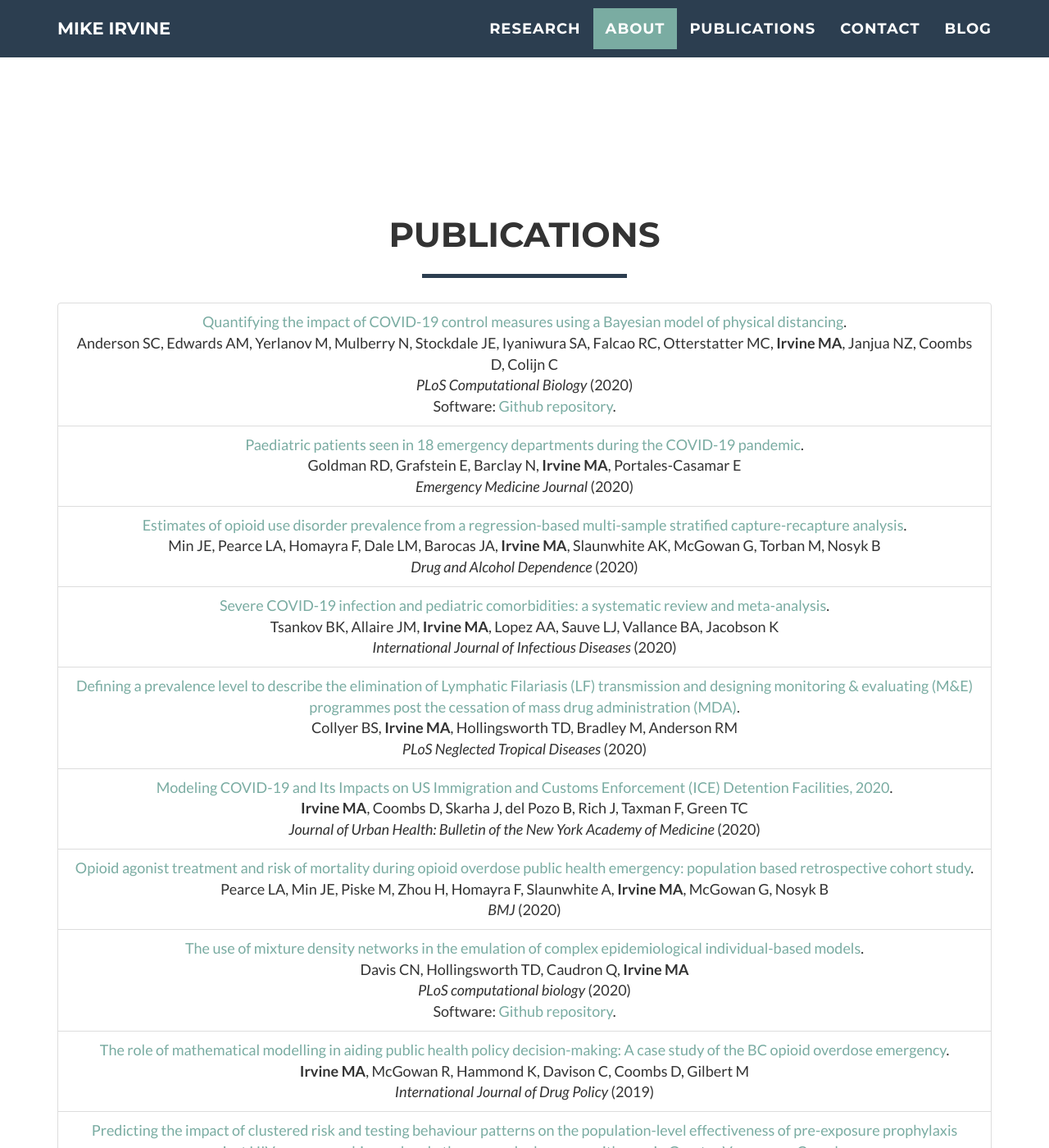
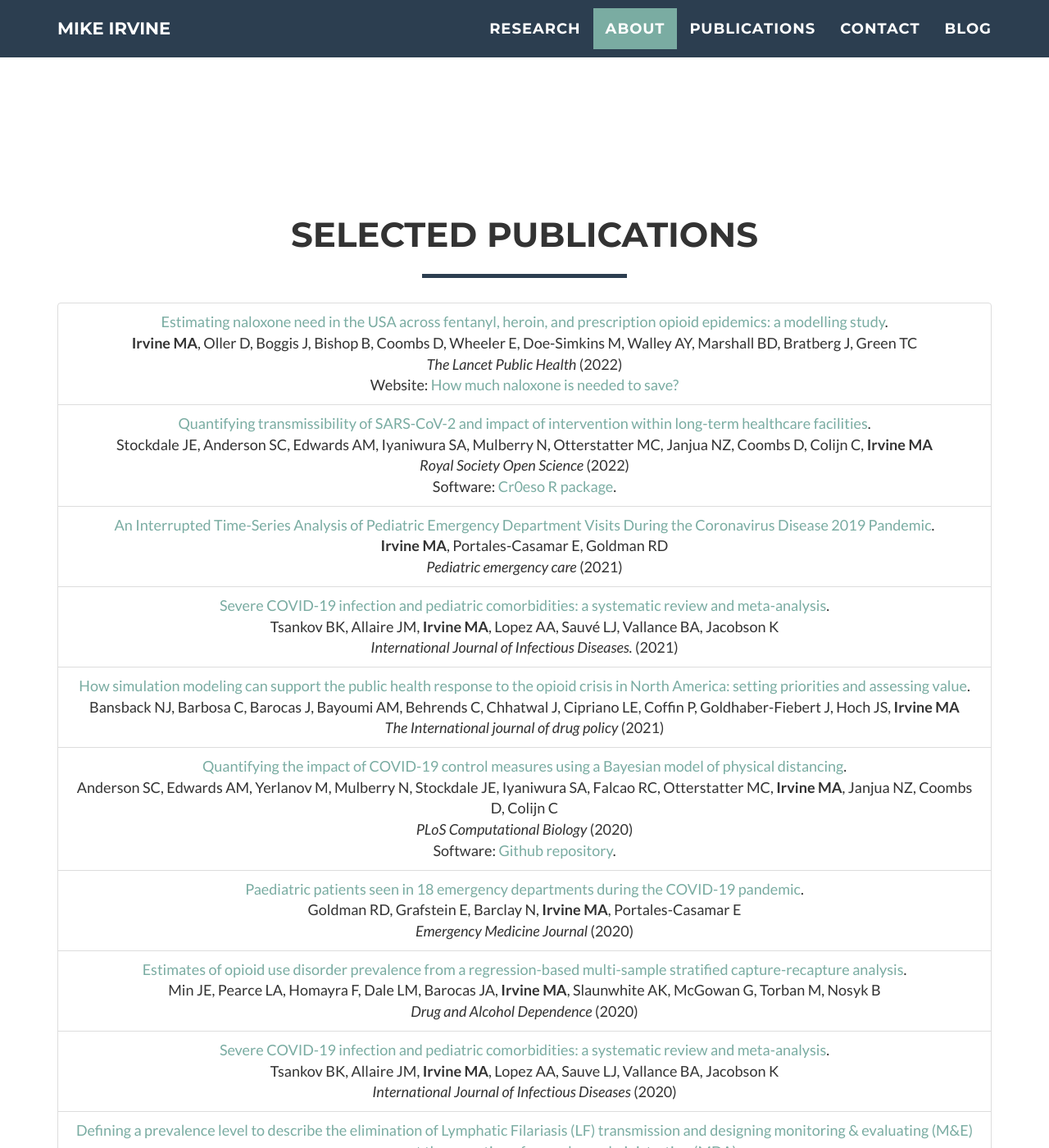
Before and after one commit to sempwn/sempwn.github.io, a Jekyll site: the page index.html, which Jekyll copies as it is, in a window 1280 px wide and 1400 px high, scrolled down 2175 px. Shown: the whole window at 82% size. Built offline with Jekyll 4.4.1, drawn with Linux system fonts in a browser that asks for light colours; nearby versions of some CDN libraries; some web fonts are replaced; a script that is not in the unit is left out; comment, search, counter and statistics services are not loaded; some of the changed text lies outside the part shown.

Commit message:
Update publications to 2021.

```diff
--- a/index.html
+++ b/index.html
@@ -190,9 +190,9 @@
             <div class="row">
                 <div class="col-lg-4 col-lg-offset-2">
                     <p>
-                      I am currently the biostatistical lead at
-                      <a href="https://www.bcchr.ca/">British Columbia Children's
-                          Hospital Research Institute</a>.
+                      I am currently a senior scientist at the
+                      <a href="http://www.bccdc.ca/our-research/people/mike-irvine">British Columbia Centre for Disease Control</a> and
+                      an <a href="https://www.sfu.ca/fhs/about/people/profiles/michael-irvine.html">adjunct professor at Simon Fraser University in the Faculty of Health Sciences</a>.
                       Previously, I was a postdoctoral research fellow at the
                       <a href="https://www.math.ubc.ca/Research/MathBio/index.php">
                       University of British Columbia</a>, the
@@ -246,13 +246,41 @@
         <div class="container">
             <div class="row">
                 <div class="col-lg-12 text-center">
-                    <h2>Publications</h2>
+                    <h2>Selected publications</h2>
                     <hr class="star-primary">
                 </div>
             </div>
             <div class="row">
               <div class="col-lg-12 text-center">
                 <ul class="list-group">
+
+                  <li class="list-group-item">
+                             <a href="https://doi.org/10.1016/S2468-2667(21)00304-2">Estimating naloxone need in the USA across fentanyl, heroin, and prescription opioid epidemics: a modelling study</a>.<br>
+                             <b>Irvine MA</b>, Oller D, Boggis J, Bishop B, Coombs D, Wheeler E, Doe-Simkins M, Walley AY, Marshall BD, Bratberg J, Green TC<br>
+                             <i>The Lancet Public Health</i> (2022)<br>
+                             Website: <a href="http://naloxoneneededtosave.org">How much naloxone is needed to save?</a>
+                  </li>
+                  <li class="list-group-item">
+                       <a href="https://doi.org/10.1098/rsos.211710">Quantifying transmissibility of SARS-CoV-2 and impact of intervention within long-term healthcare facilities</a>.<br>
+                       Stockdale JE, Anderson SC, Edwards AM, Iyaniwura SA, Mulberry N, Otterstatter MC, Janjua NZ, Coombs D, Colijn C, <b>Irvine MA</b><br>
+                       <i>Royal Society Open Science</i> (2022)<br>
+                       Software: <a href="https://sempwn.github.io/cr0eso/">Cr0eso R package</a>.
+                  </li>
+                  <li class="list-group-item">
+                     <a href="https://doi.org/10.1371/journal.pcbi.1008274">An Interrupted Time-Series Analysis of Pediatric Emergency Department Visits During the Coronavirus Disease 2019 Pandemic</a>.<br>
+                     <b>Irvine MA</b>, Portales-Casamar E, Goldman RD<br>
+                     <i>Pediatric emergency care</i> (2021)<br>
+                  </li>
+                  <li class="list-group-item">
+                     <a href="https://doi.org/10.1016/j.ijid.2020.11.163">Severe COVID-19 infection and pediatric comorbidities: a systematic review and meta-analysis</a>.<br>
+                     Tsankov BK, Allaire JM, <b>Irvine MA</b>, Lopez AA, Sauvé LJ, Vallance BA, Jacobson K<br>
+                     <i>International Journal of Infectious Diseases.</i> (2021)<br>
+                  </li>
+                  <li class="list-group-item">
+                     <a href="https://doi.org/10.1016/j.drugpo.2020.102726">How simulation modeling can support the public health response to the opioid crisis in North America: setting priorities and assessing value</a>.<br>
+                     Bansback NJ, Barbosa C, Barocas J, Bayoumi AM, Behrends C, Chhatwal J, Cipriano LE, Coffin P, Goldhaber-Fiebert J, Hoch JS, <b>Irvine MA</b><br>
+                     <i>The International journal of drug policy</i> (2021)<br>
+                  </li>
                   <li class="list-group-item">
                            <a href="https://doi.org/10.1371/journal.pcbi.1008274">Quantifying the impact of COVID-19 control measures using a Bayesian model of physical distancing</a>.<br>
                            Anderson SC, Edwards AM, Yerlanov M, Mulberry N, Stockdale JE, Iyaniwura SA, Falcao RC, Otterstatter MC, <b>Irvine MA</b>, Janjua NZ, Coombs D, Colijn C<br>
@@ -930,11 +958,23 @@ Hollingsworth TD, Adams ER, Anderson RM, Atkins K, Bartsch S, Basáñez MG, Behr
                                 <p>
                                   Introduction to modelling and outbreak simulation tool created for the Science World
                                   <a href="http://bccdcfoundation.org/blog/blog/2017/09/20/bccdc-foundation-partners-with-science-world-to-bring-bccdc-experts-to-zombie-outbreak-event/">After Dark: Zombie Outbreak</a>
-                                  event in partnership with the <a href="http://bccdcfoundation.org/">BCCDC foundation</a>.
+                                  2017 event in partnership with the <a href="http://bccdcfoundation.org/">BCCDC foundation</a>.
                                 </p>
                                 <p><a href="https://sempwn.github.io/zombie-game/">Zombie outbreak modelling</a></p>
                               </li>
+                              <li class="list-group-item">
+                                <p>
+                                  Introduction to vaccine dynamics created for the Science World
+                                  <a href="https://bccdcfoundation.org/bccdc-foundation-bccdc-and-science-world-after-dark-october-fun-events/">After Dark Murder Mystery 2019</a>
+                                  event in partnership with the <a href="http://bccdcfoundation.org/">BCCDC foundation</a>.
+                                </p>
+                                <p><a href="https://sempwn.github.io/vaccine-dynamics/">Vaccine modelling</a></p>
+                              </li>
 
+                              <li class="list-group-item">
+                                <p>Modelling of naloxone use and need by state in the US. Resulting model based on <a href="https://doi.org/10.1016/S2468-2667(21)00304-2">The Lancet Public Health study</a></p>
+                                <p><a href="http://naloxoneneededtosave.org">How much naloxone is needed to save?</a></p>
+                              </li>
                             </ul>
                             <h3> Related Publications </h3>
                             <ul class="list-group">
@@ -1027,6 +1067,9 @@ Hollingsworth TD, Adams ER, Anderson RM, Atkins K, Bartsch S, Basáñez MG, Behr
     <script src="/js/konami.js"></script>
     <script src="/js/easteregg.js"></script>
 
+    <!-- embed plumx widget --->
+    <script type="text/javascript" src="//cdn.plu.mx/widget-popup.js"></script>
+
     <!-- cookie notice -->
     <script type="text/javascript" id="cookieinfo"
 	   src="//cookieinfoscript.com/js/cookieinfo.min.js"
```
Also changed, not shown: other parts of index.html (+1 -1 lines), 1 other file.
